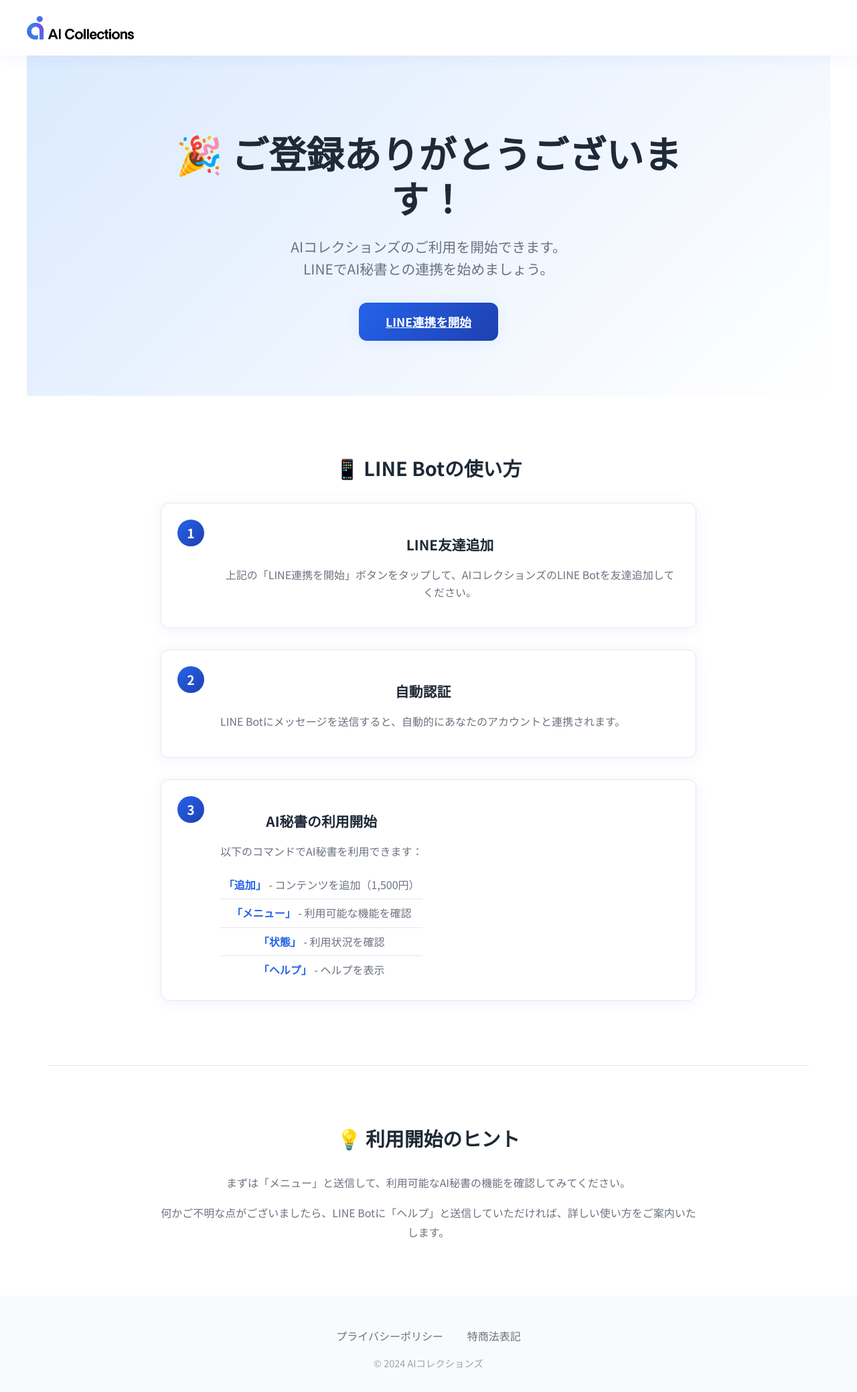
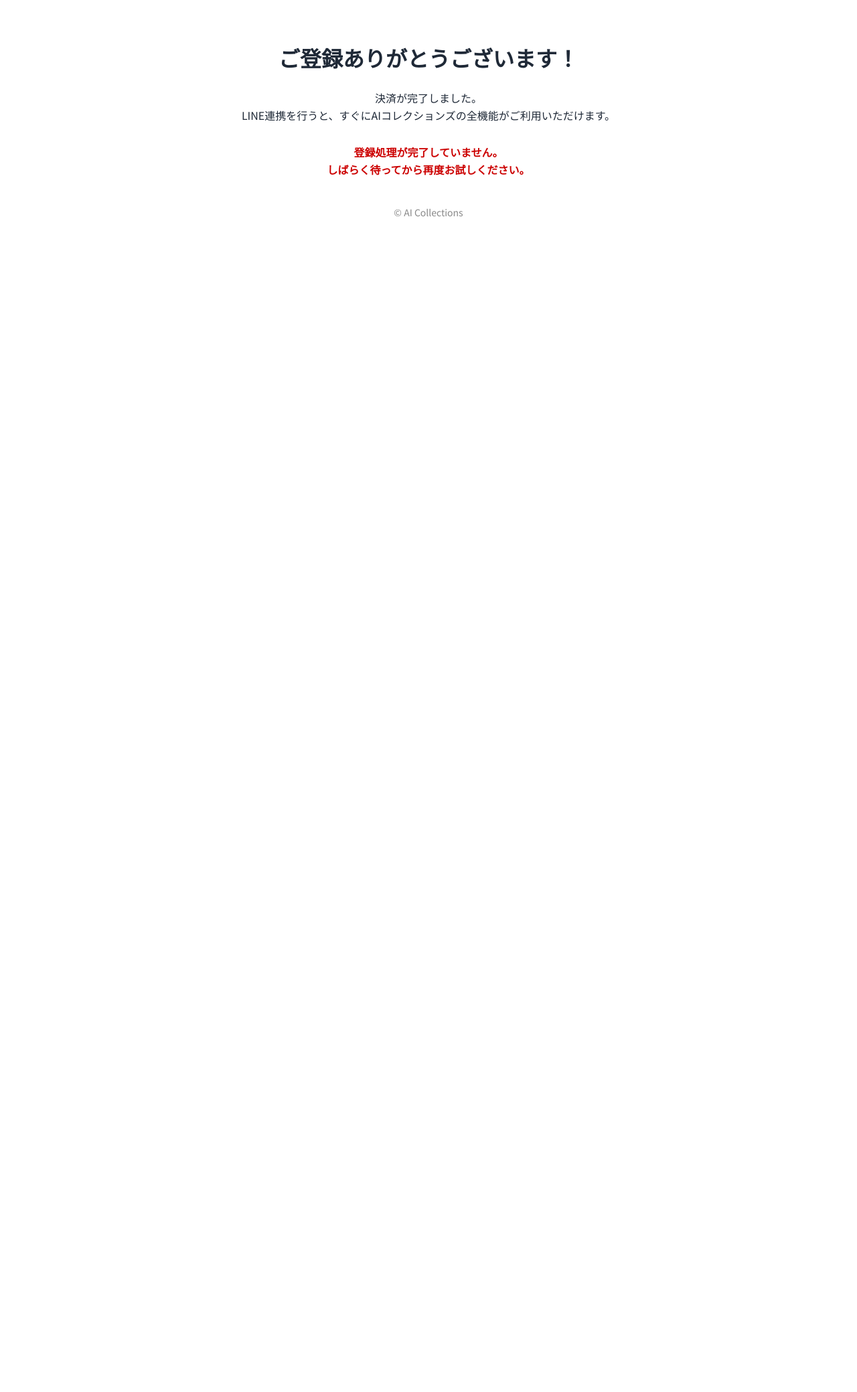
Before and after one commit to kikuchi-mizuki/lp, a Flask app: page /thanks in a window 1280 px wide. Shown: the whole page at 67% size. After the commit the page ends 324 px from the top, so only its background shows below. Run offline with Flask 3, Linux system fonts and the light colour scheme; some libraries are stand-ins or nearby versions.

Commit message:
fix: thanksページで登録完了時のみLINE連携ボタンを表示

```diff
--- a/lp/templates/thanks.html
+++ b/lp/templates/thanks.html
@@ -3,81 +3,20 @@
 <head>
     <meta charset="UTF-8">
     <meta name="viewport" content="width=device-width, initial-scale=1.0">
-    <title>登録完了 - AIコレクションズ</title>
-    <link rel="stylesheet" href="/static/css/style.css">
+    <title>ご登録ありがとうございます - AI Collections</title>
+    <link rel="stylesheet" href="{{ url_for('static', filename='css/style.css') }}">
 </head>
 <body>
-    <header>
-        <div class="header-container">
-            <div class="logo-container">
-                <img src="/static/images/logo.png" alt="AI Collections" class="logo-image">
-            </div>
-        </div>
-    </header>
-
-    <main>
-        <section class="hero">
-            <div class="hero-content">
-                <h1 class="hero-title">🎉 ご登録ありがとうございます！</h1>
-                <p class="hero-subtitle">AIコレクションズのご利用を開始できます。<br>LINEでAI秘書との連携を始めましょう。</p>
-                <a href="https://line.me/R/oaMessage/xxxx/?type=text&text={{ email }}" target="_blank" class="hero-btn">LINE連携を開始</a>
-            </div>
-        </section>
-
-        <section class="section">
-            <div class="statement-content">
-                <h2 class="statement-title">📱 LINE Botの使い方</h2>
-                <div class="line-instructions">
-                    <div class="instruction-step">
-                        <div class="step-number">1</div>
-                        <div class="step-content">
-                            <h3>LINE友達追加</h3>
-                            <p>上記の「LINE連携を開始」ボタンをタップして、AIコレクションズのLINE Botを友達追加してください。</p>
-                        </div>
-                    </div>
-
-                    <div class="instruction-step">
-                        <div class="step-number">2</div>
-                        <div class="step-content">
-                            <h3>自動認証</h3>
-                            <p>LINE Botにメッセージを送信すると、自動的にあなたのアカウントと連携されます。</p>
-                        </div>
-                    </div>
-
-                    <div class="instruction-step">
-                        <div class="step-number">3</div>
-                        <div class="step-content">
-                            <h3>AI秘書の利用開始</h3>
-                            <p>以下のコマンドでAI秘書を利用できます：</p>
-                            <ul class="command-list">
-                                <li><strong>「追加」</strong> - コンテンツを追加（1,500円）</li>
-                                <li><strong>「メニュー」</strong> - 利用可能な機能を確認</li>
-                                <li><strong>「状態」</strong> - 利用状況を確認</li>
-                                <li><strong>「ヘルプ」</strong> - ヘルプを表示</li>
-                            </ul>
-                        </div>
-                    </div>
-                </div>
-            </div>
-        </section>
-
-        <section class="section">
-            <div class="statement-content">
-                <h2 class="statement-title">💡 利用開始のヒント</h2>
-                <div class="tips-content">
-                    <p>まずは「メニュー」と送信して、利用可能なAI秘書の機能を確認してみてください。</p>
-                    <p>何かご不明な点がございましたら、LINE Botに「ヘルプ」と送信していただければ、詳しい使い方をご案内いたします。</p>
-                </div>
-            </div>
-        </section>
-    </main>
-
-    <footer>
-        <div class="footer-links">
-            <a href="/privacy.html">プライバシーポリシー</a>
-            <a href="/law.html">特商法表記</a>
-        </div>
-        <div class="footer-copyright">&copy; 2024 AIコレクションズ</div>
-    </footer>
+    <div class="container" style="text-align:center; padding: 40px 10px; max-width: 600px; margin: 0 auto;">
+        <h1>ご登録ありがとうございます！</h1>
+        <p>決済が完了しました。<br>LINE連携を行うと、すぐにAIコレクションズの全機能がご利用いただけます。</p>
+        {% if email %}
+            <a href="https://line.me/R/oaMessage/xxxx/?type=text&text={{ email }}" target="_blank" class="hero-btn" style="margin-top:30px;">LINE連携を開始</a>
+            <p style="margin-top:20px; color:#666;">※ボタンが反応しない場合は、しばらく待ってから再度お試しください。</p>
+        {% else %}
+            <div style="margin-top:30px; color:#c00; font-weight:bold;">登録処理が完了していません。<br>しばらく待ってから再度お試しください。</div>
+        {% endif %}
+        <div style="margin-top:40px; color:#888; font-size:14px;">&copy; AI Collections</div>
+    </div>
 </body>
 </html>
```
